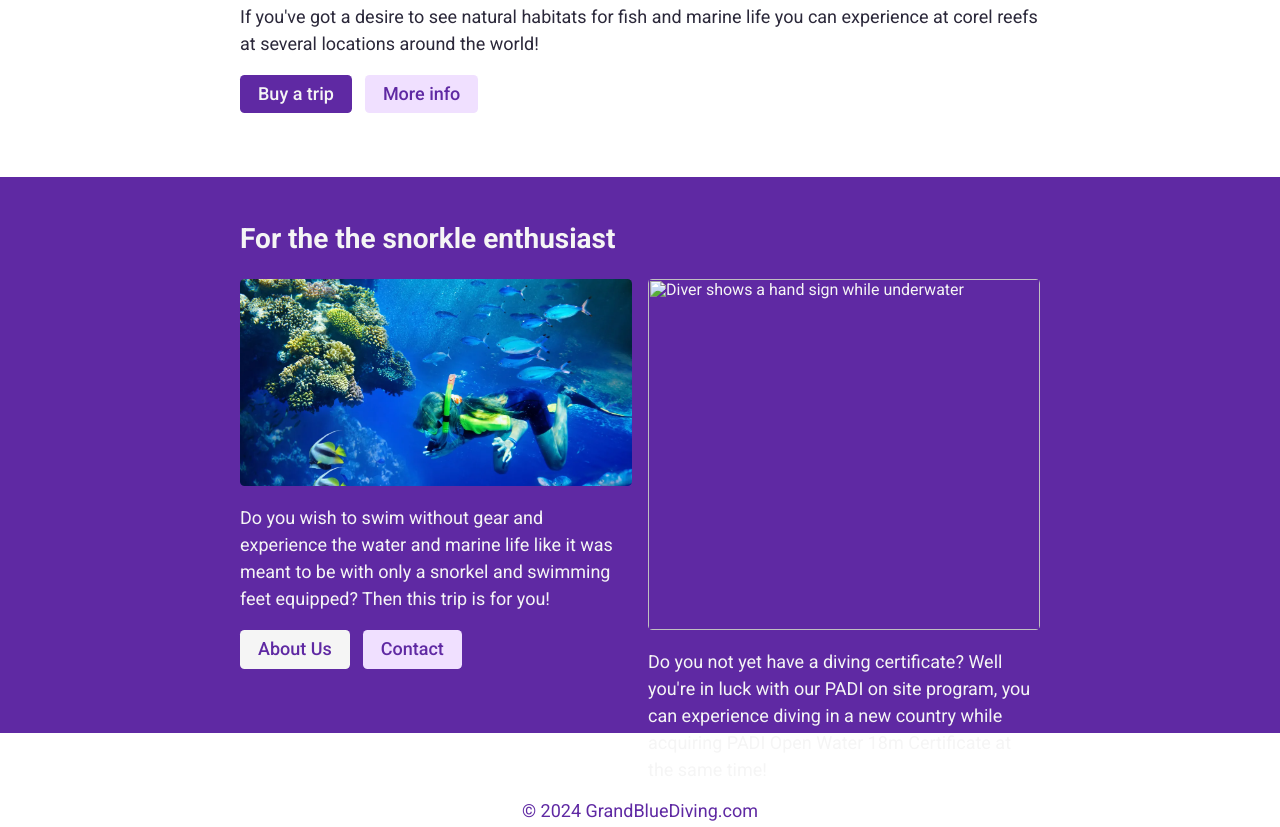
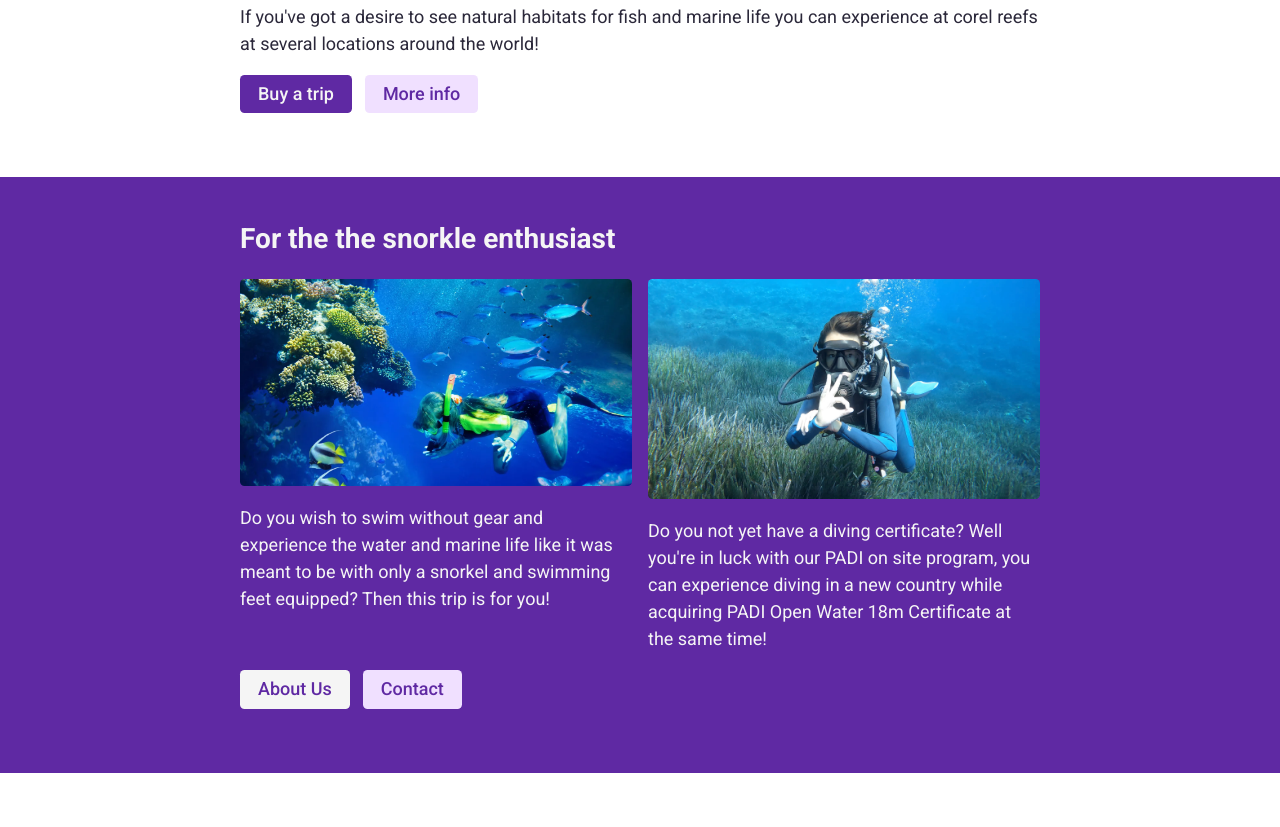
Before and after one commit to NightsHigh/ResponsiveDivingSite, a website built with Vite: page index.html in a window 1280 px wide. Shown: the part 608-1435 px from the top of the page. Built offline with nearby package versions, Linux system fonts and the light colour scheme; files whose address does not match are found by name.

Commit message:
Update index.html

```diff
--- a/index.html
+++ b/index.html
@@ -47,7 +47,7 @@
 						<p>Do you wish to swim without gear and experience the water and marine life like it was meant to be with only a snorkel and swimming feet equipped? Then this trip is for you!</p>
 					</div>
 					<div class="feature-item">
-						<img src="images/PADI_Diving" alt="Diver shows a hand sign while underwater" class="feature-image">
+						<img src="images/PADI_Diving.jpg" alt="Diver shows a hand sign while underwater" class="feature-image">
 						<p>Do you not yet have a diving certificate? Well you're in luck with our PADI on site program, you can experience diving in a new country while acquiring PADI Open Water 18m Certificate at the same time!</p>
 					</div>
 				</div>
```
